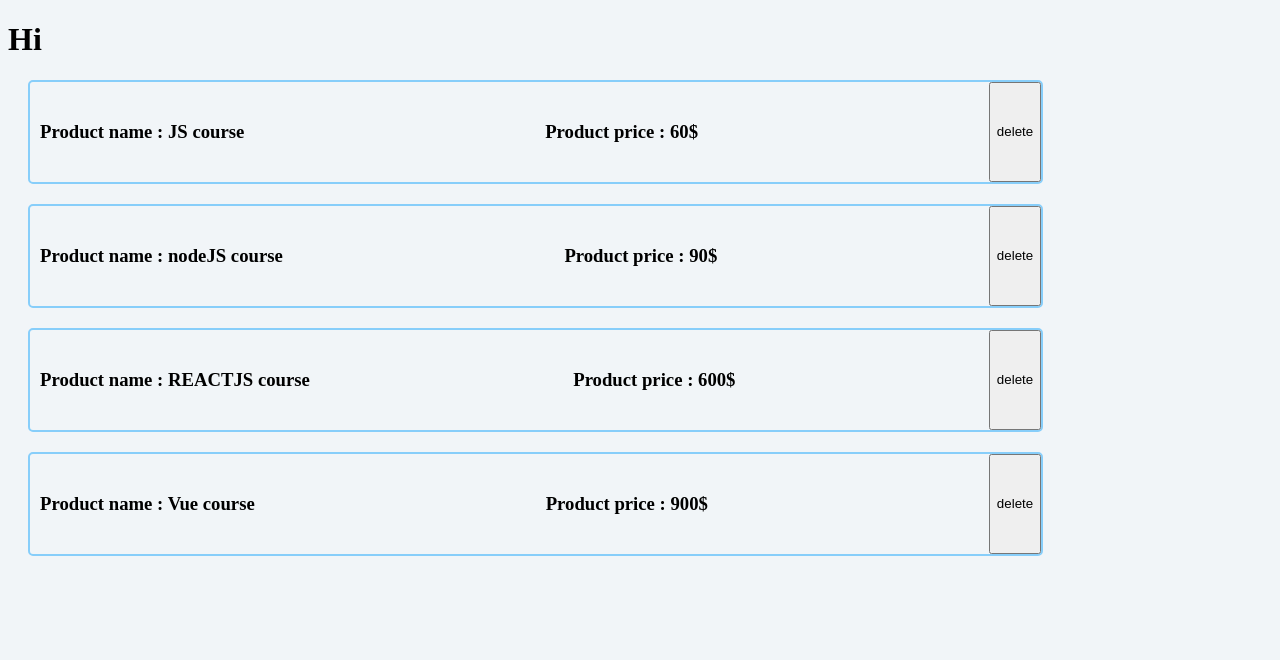
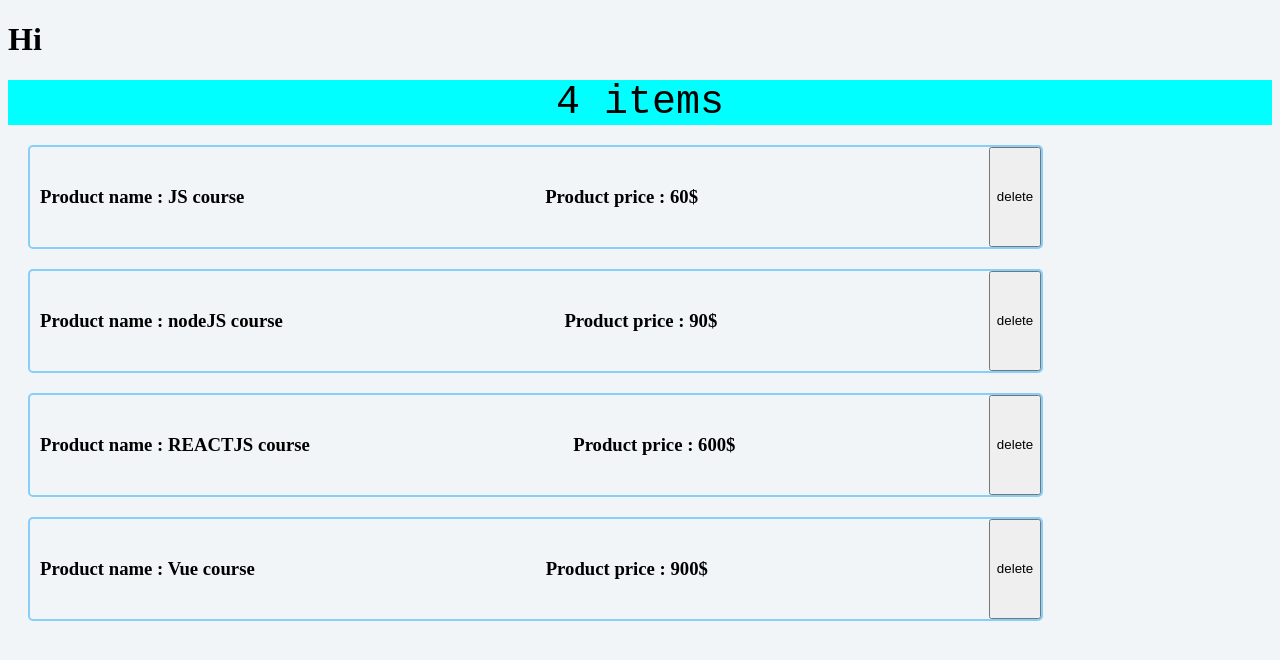
Before and after one commit to MMPgenave/shop, a React (Create React App) app: page / in a window 1280 px wide. Shown: the top 660 px of the page. Built offline with nearby package versions, Linux system fonts and the light colour scheme.

Commit message:
Adding Navbar component

```diff
--- a/src/FuncApp.js
+++ b/src/FuncApp.js
@@ -1,13 +1,14 @@
 import React from "react";
 import ProductsProvider from "./ProductsProvider";
 import Product from "./Product";
+import Navbar from "./Navbar";
 
 const FuncApp = () => {
   return (
     <>
       <ProductsProvider>
         <h1>Hi</h1>
-
+        <Navbar />
         <Product />
       </ProductsProvider>
     </>
--- /dev/null
+++ b/src/Navbar.js
@@ -0,0 +1,13 @@
+import React from "react";
+import { useContext } from "react";
+import "./style.css";
+
+import { myContext } from "./ProductsProvider";
+
+const Navbar = () => {
+  const numOfDataPage = useContext(myContext);
+
+  return <div className="Navbar">{numOfDataPage.info.length} items</div>;
+};
+
+export default Navbar;
--- a/src/style.css
+++ b/src/style.css
@@ -40,7 +40,13 @@
 }
 body {
   background: var(--clr-grey-10);
+}
 
+.Navbar {
+  background-color: aqua;
+  text-align: center;
+  font-family: "Courier New", Courier, monospace;
+  font-size: 40px;
 }
 .item_container {
   width: 80%;
@@ -49,7 +55,7 @@ body {
   flex-direction: row;
   justify-content: flex-start;
   margin: 20px;
-  border:2px solid lightskyblue;
+  border: 2px solid lightskyblue;
   border-radius: 5px;
 }
 
@@ -73,21 +79,19 @@ body {
   height: 30px;
   border-radius: 20%;
   margin: auto 10px auto 10px;
-
 }
 .decrease {
   width: 30px;
   height: 30px;
   border-radius: 20%;
   margin: auto 10px auto 10px;
-
 }
 h3 {
-    margin:auto auto auto 10px;
+  margin: auto auto auto 10px;
 }
 
 h4 {
-     margin:auto 5px auto auto;
+  margin: auto 5px auto auto;
 }
 
 .numberOfProduct {
@@ -97,6 +101,5 @@ h4 {
   border-radius: 40%;
   background: rgb(109, 241, 137);
   text-align: center;
-    margin:auto 10px auto 10px;
-
+  margin: auto 10px auto 10px;
 }
```
Lines whose indentation alone changed are shown as unchanged.
